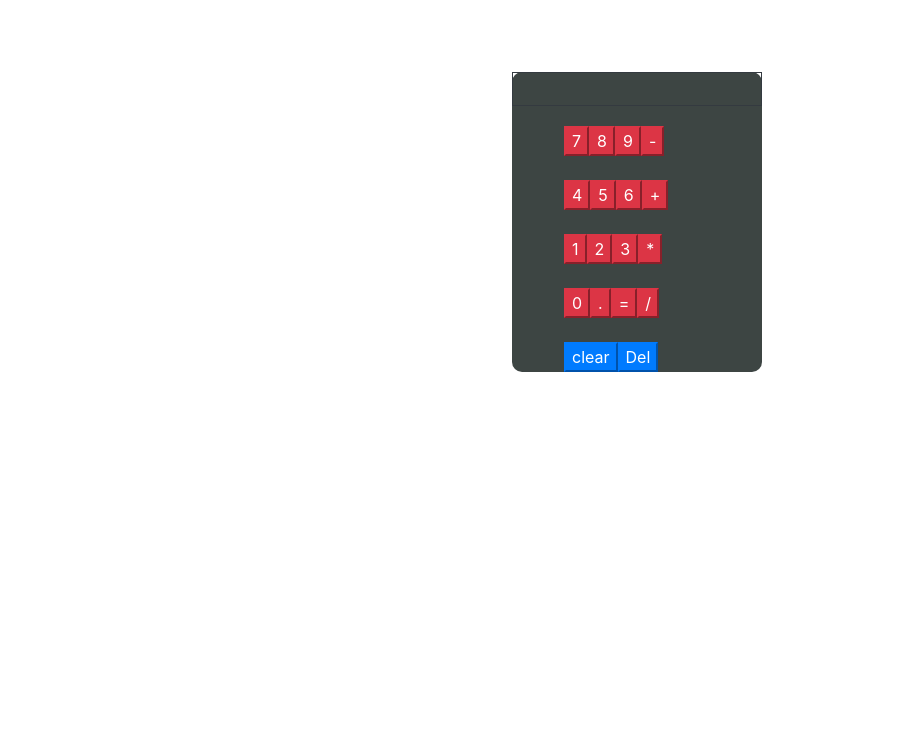
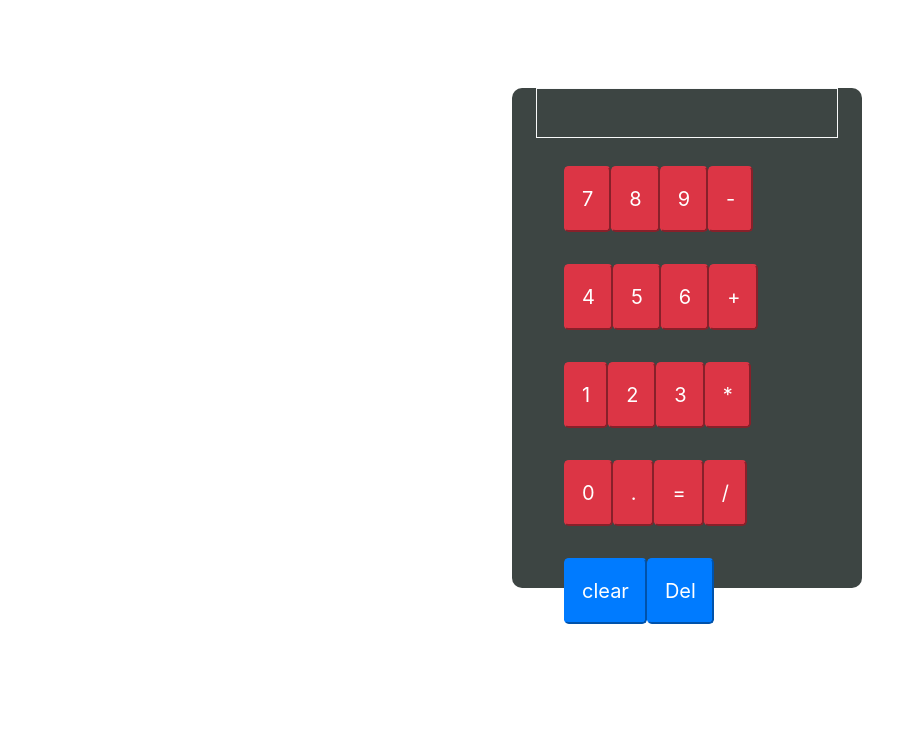
Before and after one commit to CraigBraaf/Calculator, a plain HTML site: page index.html in a window 1280 px wide. Shown: the part 64-800 px from the top of the page, without its empty margins (0-923 px from the left). Drawn offline with nearby package versions, Linux system fonts and the light colour scheme.

Commit message:
updates to calculator positioning and button size

```diff
--- a/index.html
+++ b/index.html
@@ -7,46 +7,47 @@
     <meta name='viewport' content='width=device-width, initial-scale=1'>
     <link rel='stylesheet' type='text/css' media='screen' href='main.css'>
     <link rel="stylesheet" href="https://maxcdn.bootstrapcdn.com/bootstrap/4.0.0/css/bootstrap.min.css" integrity="sha384-Gn5384xqQ1aoWXA+058RXPxPg6fy4IWvTNh0E263XmFcJlSAwiGgFAW/dAiS6JXm" crossorigin="anonymous">
-    <script src='main.js'></script>
+    <script src='index.js'></script>
 </head>
 <body>
 
     <h1>Calculator</h1>
+
     <div class="box">
     <div class="Calculator">
-    <div id="output" class="border border-dark mb-3 h-40 p-3 "></div>
+    <div id="output" class="border border-light mb-4 h-40 p-4 ml-4 mr-4 mt-4"></div>
     <div class="buttons">
-      <div class="row mb-3 p-1 ml-5 ">
-     <button class="btn-danger" onclick="addToSum('7')">7</button>
-     <button class="btn-danger" onclick="addToSum('8')">8</button>
-     <button class="btn-danger" onclick="addToSum('9')">9</button>
-     <button class="btn-danger" onclick="addToSum('-')">-</button>
+      <div class="row mb-4 p-1 ml-5">
+     <button class="btn-danger btn-lg p-3" onclick="addToSum('7')">7</button>
+     <button class="btn-danger btn-lg p-3" onclick="addToSum('8')">8</button>
+     <button class="btn-danger btn-lg p-3" onclick="addToSum('9')">9</button>
+     <button class="btn-danger btn-lg p-3" onclick="addToSum('-')">-</button>
     </div>
 
-    <div class="row mb-3 p-1 ml-5">
-     <button class="btn-danger" onclick="addToSum('4')">4</button>
-     <button class="btn-danger" onclick="addToSum('5')">5</button>
-     <button class="btn-danger" onclick="addToSum('6')">6</button>
-     <button class="btn-danger" onclick="addToSum('+')">+</button>
+    <div class="row mb-4 p-1 ml-5">
+     <button class="btn-danger btn-lg p-3" onclick="addToSum('4')">4</button>
+     <button class="btn-danger btn-lg p-3" onclick="addToSum('5')">5</button>
+     <button class="btn-danger btn-lg p-3" onclick="addToSum('6')">6</button>
+     <button class="btn-danger btn-lg p-3" onclick="addToSum('+')">+</button>
     </div>
 
-    <div class="row mb-3 p-1 ml-5">
-      <button class="btn-danger" onclick="addToSum('1')">1</button>
-      <button class="btn-danger" onclick="addToSum('2')">2</button>
-      <button class="btn-danger" onclick="addToSum('3')">3</button>
-      <button class="btn-danger" onclick="addToSum('*')">*</button>
+    <div class="row mb-4 p-1 ml-5">
+      <button class="btn-danger btn-lg p-3" onclick="addToSum('1')">1</button>
+      <button class="btn-danger btn-lg p-3" onclick="addToSum('2')">2</button>
+      <button class="btn-danger btn-lg p-3" onclick="addToSum('3')">3</button>
+      <button class="btn-danger btn-lg p-3" onclick="addToSum('*')">*</button>
      </div>
 
-     <div class="row mb-3 p-1 ml-5">
-      <button class="btn-danger" onclick="addToSum('0')">0</button>
-      <button class="btn-danger" onclick="addToSum('.')">.</button>
-      <button class="btn-danger" onclick="evaluateSum('=')">=</button>
-      <button class="btn-danger" onclick="addToSum('/')">/</button>
+     <div class="row mb-4 p-1 ml-5">
+      <button class="btn-danger btn-lg p-3" onclick="addToSum('0')">0</button>
+      <button class="btn-danger btn-lg p-3" onclick="addToSum('.')">.</button>
+      <button class="btn-danger btn-lg p-3" onclick="evaluateSum('=')">=</button>
+      <button class="btn-danger btn-lg p-3" onclick="addToSum('/')">/</button>
      </div>
 
-     <div class="row mb-3 p-1 ml-5">
-      <button class="btn-primary" onclick="clearSum('clear')">clear</button>
-      <button class="btn-primary" onclick="deleteChar('Delete')">Del</button>
+     <div class="row mb-4 p-1 ml-5">
+      <button class="btn-primary btn-lg p-3" onclick="clearSum('clear')">clear</button>
+      <button class="btn-primary btn-lg p-3" onclick="deleteChar('Delete')">Del</button>
      </div>
 
     </div>
--- a/main.css
+++ b/main.css
@@ -6,16 +6,27 @@ body {
 .box
 {
 background-color:#3d4543;
-height:300px;
-width:250px;
+height:500px;
+width:350px;
 border-radius:10px;
 position:relative;
 top:80px;
 left:40%;
 }
 
-.calculator
+#output {
+    color: white;
+}
 
 h1{
     text-align: center;
+    position: relative;
+    margin-top: 50px;
+    font-weight: 100px;
 }
+
+.buttons {
+    position: relative;
+
+
+}
```
